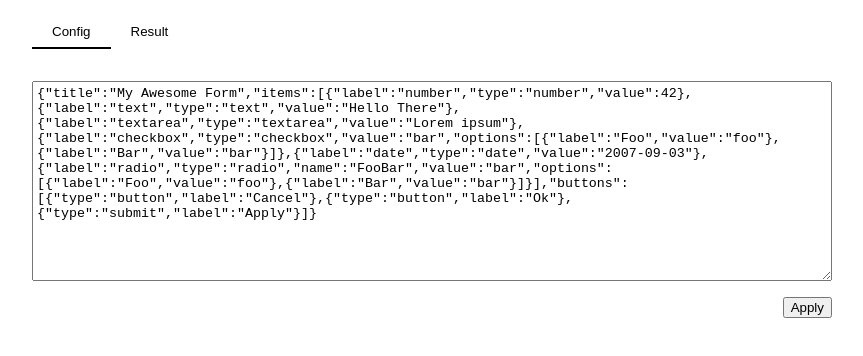
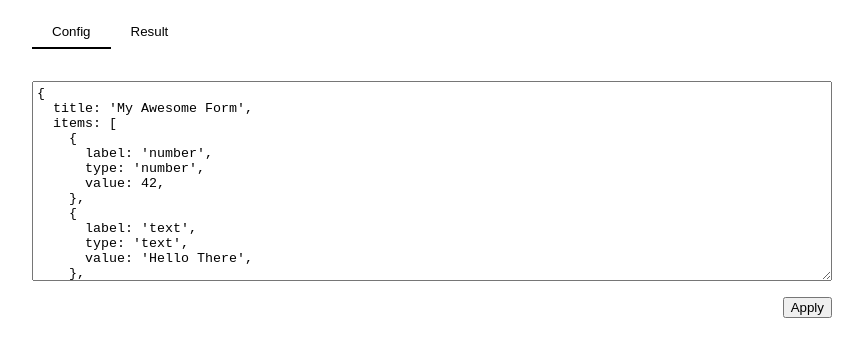
Before and after one commit to a-korzun/form-builder, a React (Create React App) app: page / in a window 1280 px wide. Shown: the top 356 px of the page, without its empty margins (208-1071 px from the left). Built offline with nearby package versions, Linux system fonts and the light colour scheme.

Commit message:
clean up render

```diff
--- a/src/App.tsx
+++ b/src/App.tsx
@@ -6,7 +6,7 @@ import FormBuilder from './components/FormBuilder';
 
 import './App.css';
 
-const json = {
+const json = `{
   title: 'My Awesome Form',
   items: [
     {
@@ -63,10 +63,10 @@ const json = {
       label: 'Apply',
     },
   ]
-};
+}`;
 
 function App() {
-  const [data, setData] = useState<string>(JSON.stringify(json));
+  const [data, setData] = useState<string>(json);
 
   return (
     <div className="app">
```
